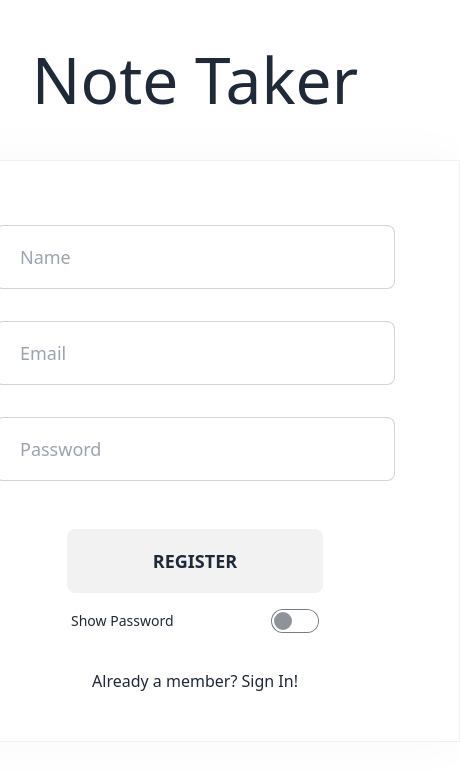
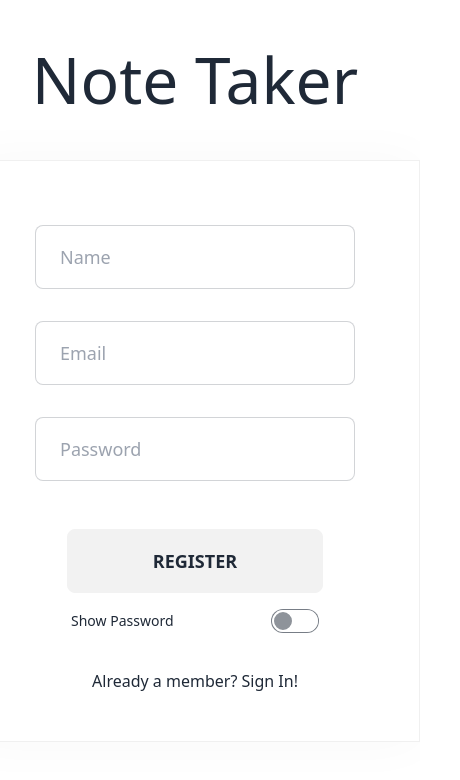
Before and after one commit to adam-brannon09/note_taker_2, a React (Create React App) app: page /sign-up in a window 390 px wide. Shown: the top 780 px of the page, 460 px wide, since content can reach past the window. Built offline with nearby package versions, Linux system fonts and the light colour scheme.

Commit message:
made inputs smaller for mobile on sign-in and sign-up

```diff
--- a/src/index.css
+++ b/src/index.css
@@ -38,12 +38,23 @@ body {
 
 .input-email {
 	margin: 1rem;
-	width: 400px;
+	width: 25rem;
+}
+
+.inputEmailSmall {
+	margin: 1rem;
+	width: 20rem;
 }
 
 .input-password {
 	margin: 1rem;
-	width: 400px;
+	width: 25rem;
+	margin-bottom: 3rem;
+}
+
+.inputPasswordSmall {
+	margin: 1rem;
+	width: 20rem;
 	margin-bottom: 3rem;
 }
 
--- a/src/pages/SignIn.jsx
+++ b/src/pages/SignIn.jsx
@@ -11,6 +11,8 @@ function SignIn() {
         email: "",
         password: "",
     })
+
+    const isSmallScreen = window.matchMedia("(max-width: 500px)").matches
 
     const { email, password } = formData
     const navigate = useNavigate()
@@ -45,11 +47,11 @@ function SignIn() {
         <div className="welcome" >
             <h1 className="title">Note Taker</h1>
             <div >
-                <form onSubmit={handleSubmit} className="formContainer">
+                <form onSubmit={handleSubmit} className="formContainer formContainerSmall">
                     {/* email input */}
                     <input
                         type='email'
-                        className='input input-lg input-bordered input-email'
+                        className={isSmallScreen ? 'input input-lg input-bordered inputEmailSmall' : 'input input-lg input-bordered input-email'}
                         placeholder='Email'
                         id='email'
                         value={email}
@@ -58,7 +60,7 @@ function SignIn() {
                     {/* password input */}
                     <input
                         type={showPassword ? 'text' : 'password'}
-                        className='input input-lg input-bordered input-password'
+                        className={isSmallScreen ? 'input input-lg input-bordered inputPasswordSmall' : 'input input-lg input-bordered input-password'}
                         placeholder='Password'
                         id='password'
                         value={password}
--- a/src/pages/SignUp.jsx
+++ b/src/pages/SignUp.jsx
@@ -14,6 +14,8 @@ function SignUp() {
         email: "",
         password: "",
     })
+
+    const isSmallScreen = window.matchMedia("(max-width: 500px)").matches
 
     // destructures the formData object
     const { name, email, password } = formData
@@ -55,7 +57,7 @@ function SignUp() {
                     {/* name input */}
                     <input
                         type='text'
-                        className='input input-lg input-bordered input-email'
+                        className={isSmallScreen ? 'input input-lg input-bordered inputEmailSmall' : 'input input-lg input-bordered input-email'}
                         placeholder='Name'
                         id='name'
                         value={name}
@@ -64,7 +66,7 @@ function SignUp() {
                     {/* email input */}
                     <input
                         type='email'
-                        className='input input-lg input-bordered input-email'
+                        className={isSmallScreen ? 'input input-lg input-bordered inputEmailSmall' : 'input input-lg input-bordered input-email'}
                         placeholder='Email'
                         id='email'
                         value={email}
@@ -74,7 +76,7 @@ function SignUp() {
                     {/* password input */}
                     <input
                         type={showPassword ? 'text' : 'password'}
-                        className='input input-lg input-bordered input-password'
+                        className={isSmallScreen ? 'input input-lg input-bordered inputPasswordSmall' : 'input input-lg input-bordered input-password'}
                         placeholder='Password'
                         id='password'
                         value={password}
```
